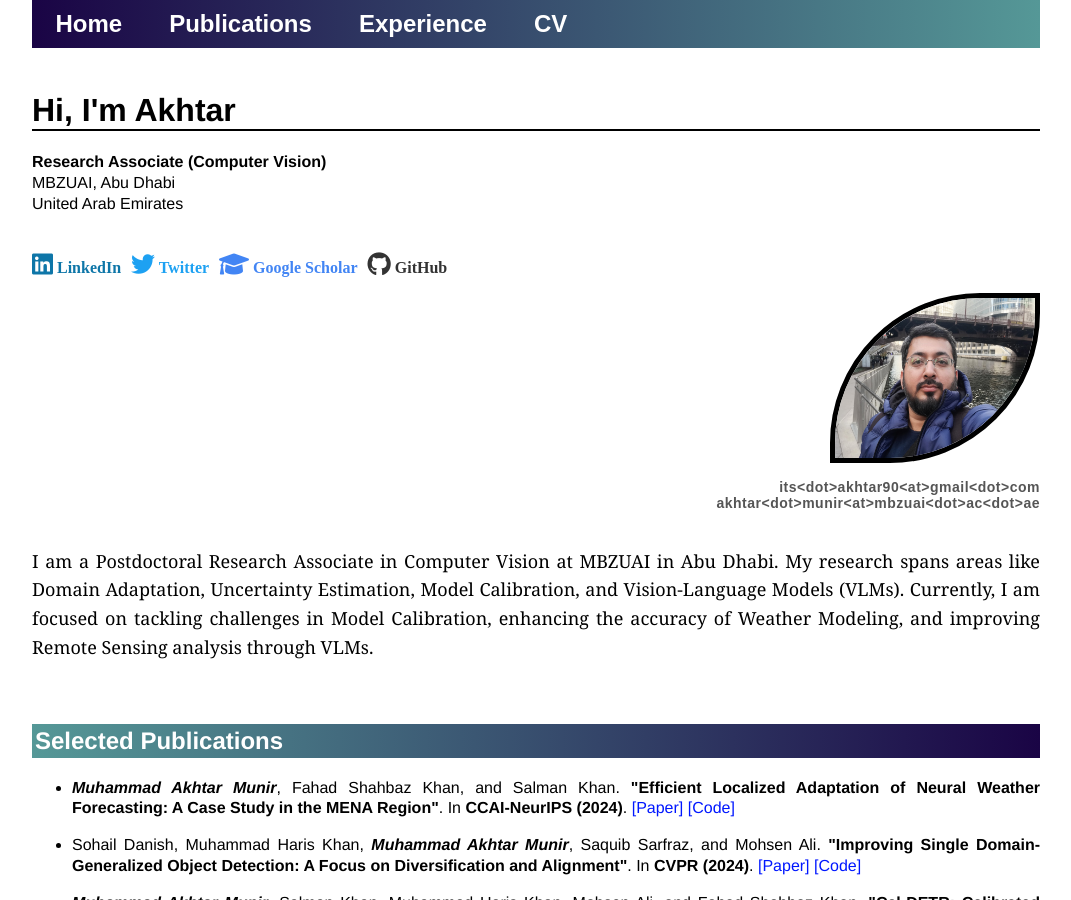
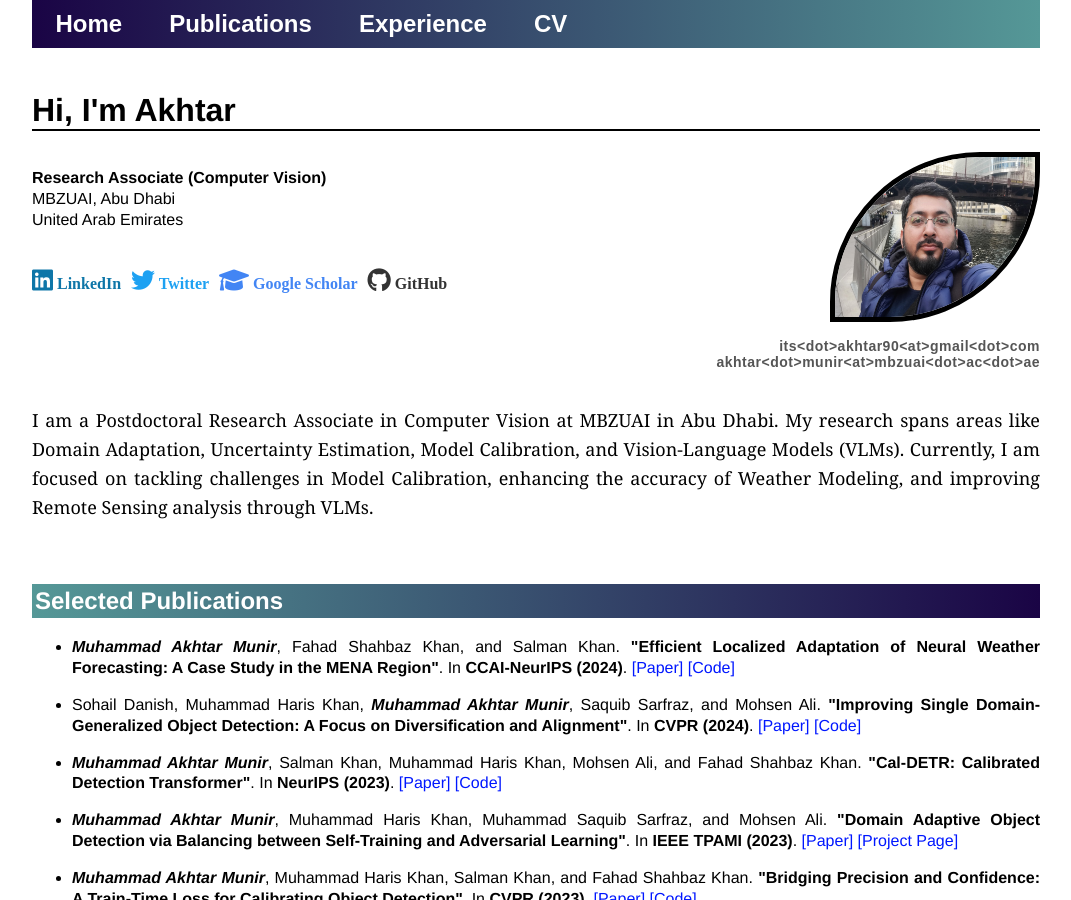
Before and after one commit to akhtarvision/akhtarvision.github.io, a Jekyll site: the page built from index.html, in a window 1280 px wide and 900 px high. Shown: the whole window, without its empty margins (104-1175 px from the left). Built offline with Jekyll 4.4.1, drawn with Linux system fonts in a browser that asks for light colours.

Commit message:
Update index.html

```diff
--- a/index.html
+++ b/index.html
@@ -8,12 +8,9 @@ title: Akhtar, CV & DL
 
 
 <!-- 	<div class="column"> -->
-<!-- 	<br>
-	<br> -->
 	<h1>Hi, I'm Akhtar</h1>
-<!-- 	</div> -->
 
-<!-- <div style="display: flex; justify-content: space-between;"> -->
+<div style="display: flex; justify-content: space-between;">
 
 <!-- Link to font-awesome icons (make sure to include this in the head of your HTML) -->
 <link rel="stylesheet" href="https://cdnjs.cloudflare.com/ajax/libs/font-awesome/6.0.0-beta3/css/all.min.css">
@@ -48,7 +45,6 @@ title: Akhtar, CV & DL
         </ul>
     </p>
 </div>
-
     <div style="display: flex; flex-direction: column; align-items: flex-end;">
         <img class="roundImg" src="ul_pic.jpeg" alt="profile" width="200" height="160">
         <address style="text-align: right; font-family: 'Arial', sans-serif; font-size: 14px; color: #555; letter-spacing: 0.5px;">
@@ -58,12 +54,12 @@ title: Akhtar, CV & DL
         </address>
     </div>
 </div>
-
 &nbsp;
 <p style="font-family: 'Georgia', serif; font-size: 18px; line-height: 1.6; text-align: justify;">
     I am a Postdoctoral Research Associate in Computer Vision at MBZUAI in Abu Dhabi. My research spans areas like Domain Adaptation, Uncertainty Estimation, Model Calibration, and Vision-Language Models (VLMs).
     Currently, I am focused on tackling challenges in Model Calibration, enhancing the accuracy of Weather Modeling, and improving Remote Sensing analysis through VLMs.
 </p>
+
 
 <!-- Project -->
 <a id="publications" class="anchor"></a>
```
